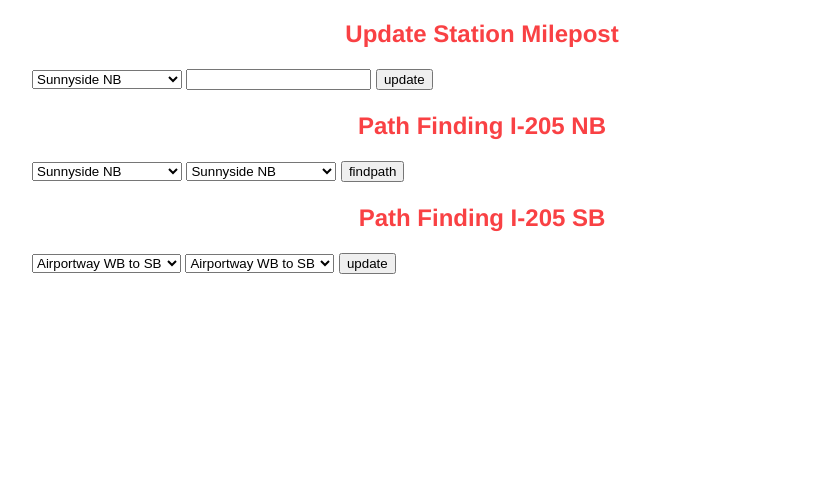
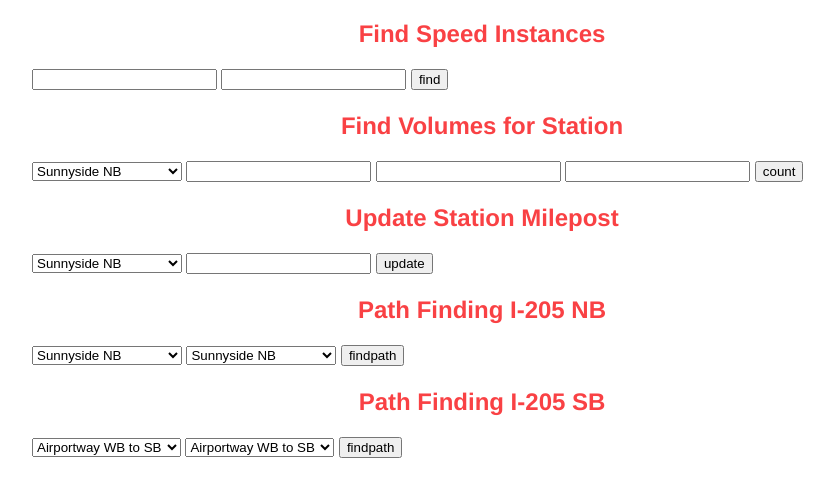
Before and after one commit to mueller-cox/cs588_freeway_project, a Flask app: page / in a window 1280 px wide. Shown: the part 108-605 px from the top of the page, without its empty margins (158-992 px from the left). Run offline with Flask 2, Linux system fonts and the light colour scheme; parts of the project's set-up code (start-up, migrations or seed data) failed here and were passed over.

Commit message:
Add class for volume and speed and their templates.

```diff
--- a/freeway_poc/speeds.py
+++ b/freeway_poc/speeds.py
@@ -9,3 +9,9 @@ class Speeds(MethodView):
 
         """
         model = models.get_model()
+        low = request.form['low']
+        high = request.form['high']
+
+        result = model.count_low_high_speeds(low, high)
+
+        return render_template('speeds.html', result=result, low=low, high=high)
--- a/freeway_poc/templates/index.html
+++ b/freeway_poc/templates/index.html
@@ -1,5 +1,37 @@
 {% extends "layout.html" %}
 {% block content %}
+    <h2>Find Speed Instances</h2>
+    <form action="{{url_for('speeds')}}" method=post>
+      <input type="number" name="low" required>
+      <input type="number" name="high" required>
+      <input type="submit" name="countspeeds" value="find">
+    </form>
+    <h2>Find Volumes for Station</h2>
+    <form action="{{url_for('volume')}}" method=post>
+      <select name=station_name required>
+      <option value='Sunnyside NB'>Sunnyside NB</option>
+      <option value='Johnson Cr NB'>Johnson Cr NB</option>
+      <option value='Foster NB'>Foster NB</option>
+      <option value='Division NB'>Division NB</option>
+      <option value='Airportway WB to SB'>Airportway WB to SB</option>
+      <option value='Airportway EB to SB'>Airportway EB to SB</option>
+      <option value='Stark/Washington SB'>Stark/Washington SB</option>
+      <option value='Division SB'>Division SB</option>
+      <option value='Powell Blvd SB'>Powell Blvd SB</option>
+      <option value='Foster SB'>Foster SB</option>
+      <option value='Johnson Creek SB'>Johnson Creek SB</option>
+      <option value='Powell to I-205 NB'>Powell to I-205 NB</option>
+      <option value='Sunnyside SB'>Sunnyside SB</option>
+      <option value='Columbia to I-205 NB'>Columbia to I-205 NB</option>
+      <option value='Columbia to I-205 SB'>Columbia to I-205 SB</option>
+      <option value='Glisan to I-205 NB'>Glisan to I-205 NB</option>
+      <option value='Glisan to I-205 SB'>Glisan to I-205 SB</option>
+      </select>
+      <input type="number" name="year" required>
+      <input type="number" name="month" required>
+      <input type="number" name="day" required>
+      <input type="submit" name="volume" value="count">
+    </form>
     <h2>Update Station Milepost</h2>
      <form action="{{url_for('update_station')}}" method=post>
         <select name=station_name required>
@@ -74,7 +106,7 @@
        <option value='Glisan to I-205 SB'>Glisan to I-205 SB</option>
        </select>
        <input type="hidden" name="direction" value="south"/>
-       <input type="submit" name="find_path_n" value="update">
+       <input type="submit" name="find_path_n" value="findpath">
      </form>
 
 {% endblock %}
--- a/freeway_poc/templates/speeds.html
+++ b/freeway_poc/templates/speeds.html
@@ -1,4 +1,6 @@
 {% extends "layout.html" %}
 {% block content %}
 
+	<h3>Number of speed instances less than {{high}} and greater than {{low}}: {{result}}</h3>
+
 {% endblock %}
--- a/freeway_poc/templates/volume.html
+++ b/freeway_poc/templates/volume.html
@@ -1,4 +1,9 @@
 {% extends "layout.html" %}
 {% block content %}
 
+	<h3>Number of Volumes:</h3>
+	<p>Station: {{station}}</p>
+	<p>On {{month}} {{day}}, {{year}}</p>
+	<p>Count: {{result}}</p>
+
 {% endblock %}
```
Also changed, not shown: freeway_poc/volume.py (+8 -0 lines).
